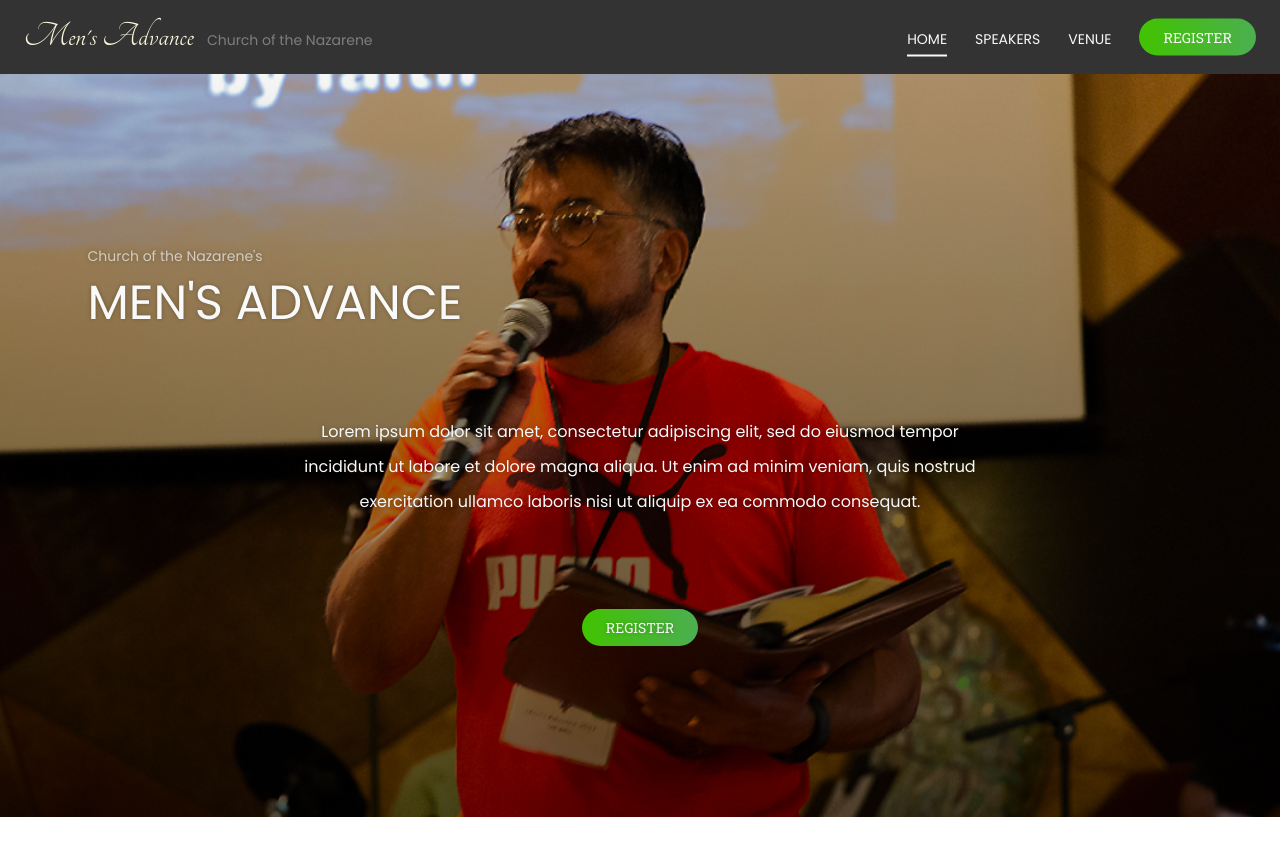
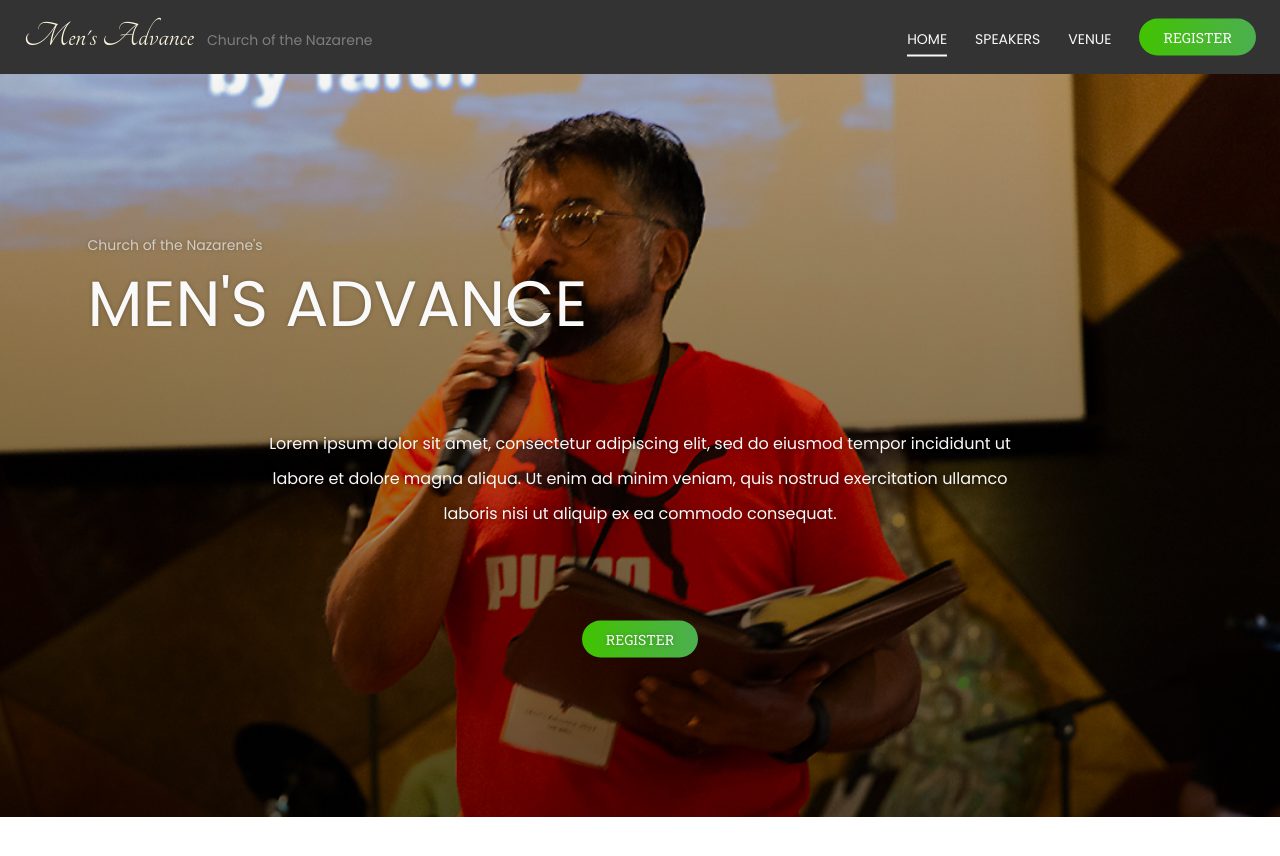
Before and after one commit to juliancoleman/mens-advance, a Jekyll site: the page built from index.html, in a window 1280 px wide. Shown: the top 856 px of the page. Built offline with Jekyll 4.4.1, drawn with Linux system fonts in a browser that asks for light colours.

Commit message:
increases font size more

```diff
--- a/_sass/components/hero.scss
+++ b/_sass/components/hero.scss
@@ -38,7 +38,7 @@
 
   .hero-title {
     color: $white;
-    font-size: 3rem;
+    font-size: 4rem;
     font-weight: normal;
     text-transform: uppercase;
   }
--- a/assets/css/style.scss
+++ b/assets/css/style.scss
@@ -15,7 +15,7 @@
 }
 
 .container {
-  width: 687px;
+  width: 768px;
 }
 
 .container-wide,
```
